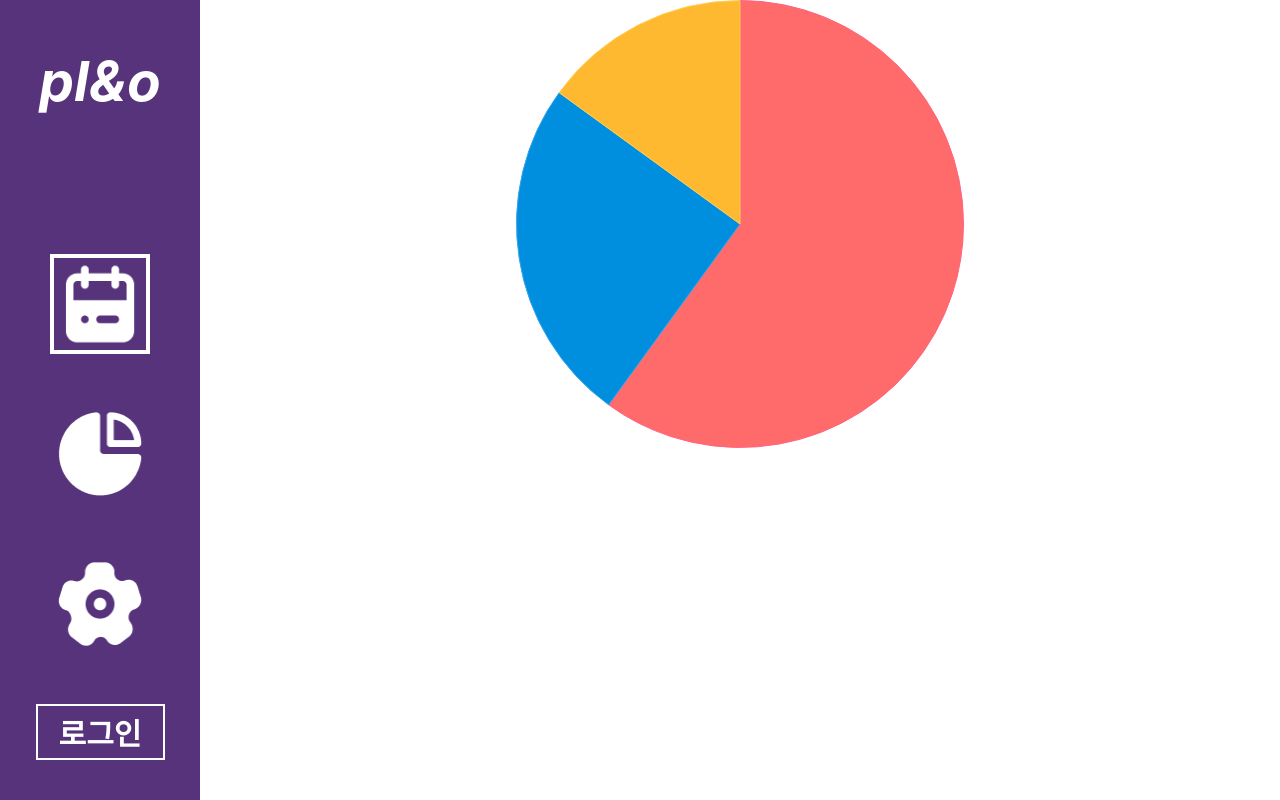
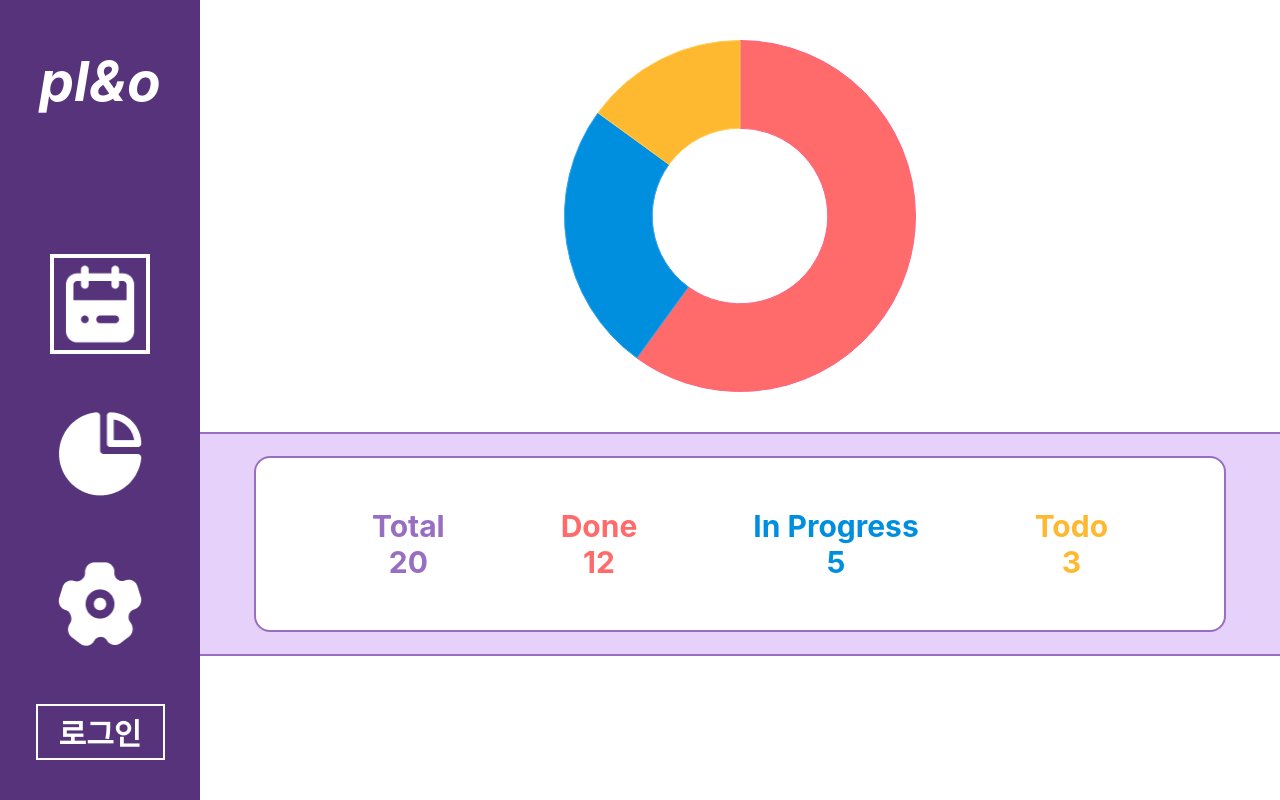
Before and after one commit to pl-o-plando/plo_web, a React (Create React App) app: page /statistics in a window 1280 px wide. Built offline with nearby package versions, Linux system fonts and the light colour scheme.

Commit message:
[design] pie -> doughnut 변경, 차트 결과 디자인

```diff
--- a/src/component/Graph.js
+++ b/src/component/Graph.js
@@ -1,6 +1,6 @@
 import React from 'react';
-import { Pie } from 'react-chartjs-2';
-import {Chart, ArcElement} from 'chart.js'
+import { Doughnut } from 'react-chartjs-2';
+import { Chart, ArcElement } from 'chart.js';
 Chart.register(ArcElement);
 
 const Graph = ({ data }) => {
@@ -25,7 +25,7 @@ const Graph = ({ data }) => {
     ],
   };
 
-  return <Pie data={graphData}/>;
+  return <Doughnut data={graphData} />;
 };
 
 export default Graph;
--- a/src/component/GraphResult.js
+++ b/src/component/GraphResult.js
@@ -1,9 +1,16 @@
 import React from "react";
 
-const GraphResult = () => {
-  return(
-    <div></div>
-  )
+const GraphResult = ({ total, done, inProgress, todo }) => {
+  return (
+    <div className="w-full h-[14rem] bg-[#E5D1FA] flex justify-center items-center border-y-2 border-[#976EC2] ">
+      <div className="w-[90%] bg-white flex justify-evenly items-center h-[80%] rounded-2xl border-2 border-[#976EC2]">
+        <div className="text-[#976EC2] text-3xl font-bold flex justify-center items-center flex-col"><p>Total</p> <p>{total}</p></div>
+        <div className="text-[#FF6A6A] text-3xl font-bold flex justify-center items-center flex-col"><p>Done</p> <p>{done}</p></div>
+        <div className="text-[#008FDF] text-3xl font-bold flex justify-center items-center flex-col"><p>In Progress</p> <p>{inProgress}</p></div>
+        <div className="text-[#FFB931] text-3xl font-bold flex justify-center items-center flex-col"><p>Todo</p> <p>{todo}</p></div>
+      </div>
+    </div>
+  );
 }
 
 export default GraphResult;
--- a/src/pages/Statistics.js
+++ b/src/pages/Statistics.js
@@ -1,12 +1,19 @@
 import React from "react";
 import Graph from "../component/Graph";
+import GraphResult from "../component/GraphResult";
 
 const Statistics = () => {
   const graphData = [12, 5, 3];
+  const total = graphData.reduce((acc, curr) => acc + curr, 0); // 그래프 데이터의 합계 계산
 
   return (
-    <div className="w-full h-[28rem] flex justify-center items-end">
-      <Graph data={graphData}/>
+    <div className="w-full">
+      <div className="w-full h-[22rem] flex justify-center items-end my-10">
+        <Graph data={graphData}/>
+      </div>
+      <div>
+        <GraphResult total={total} done={graphData[0]} inProgress={graphData[1]} todo={graphData[2]}/>
+      </div>
     </div>
   );
 };
```
